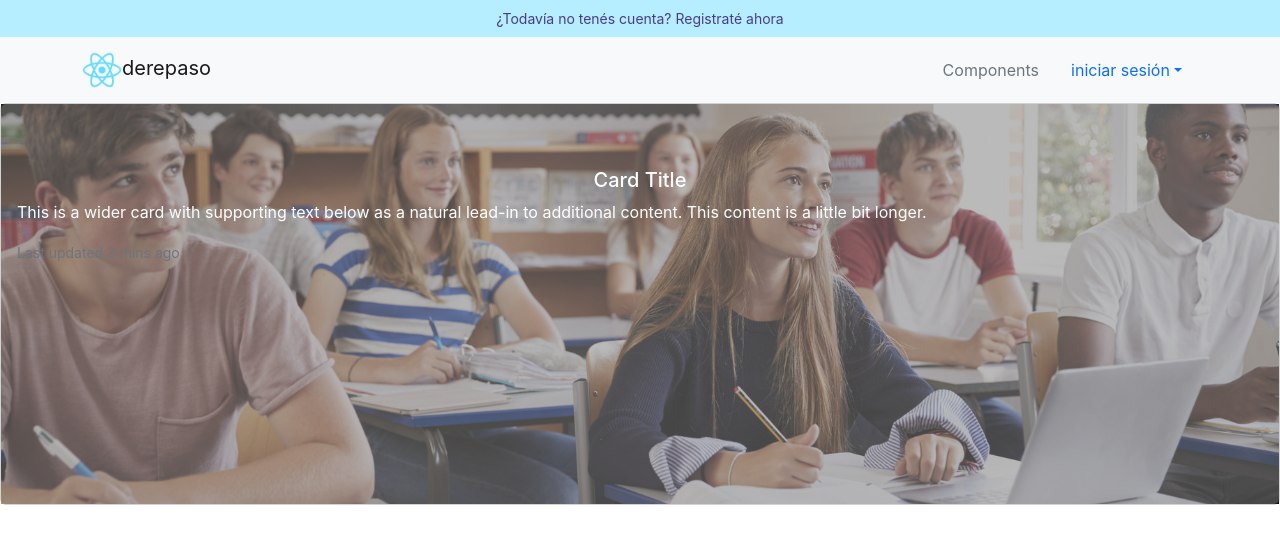
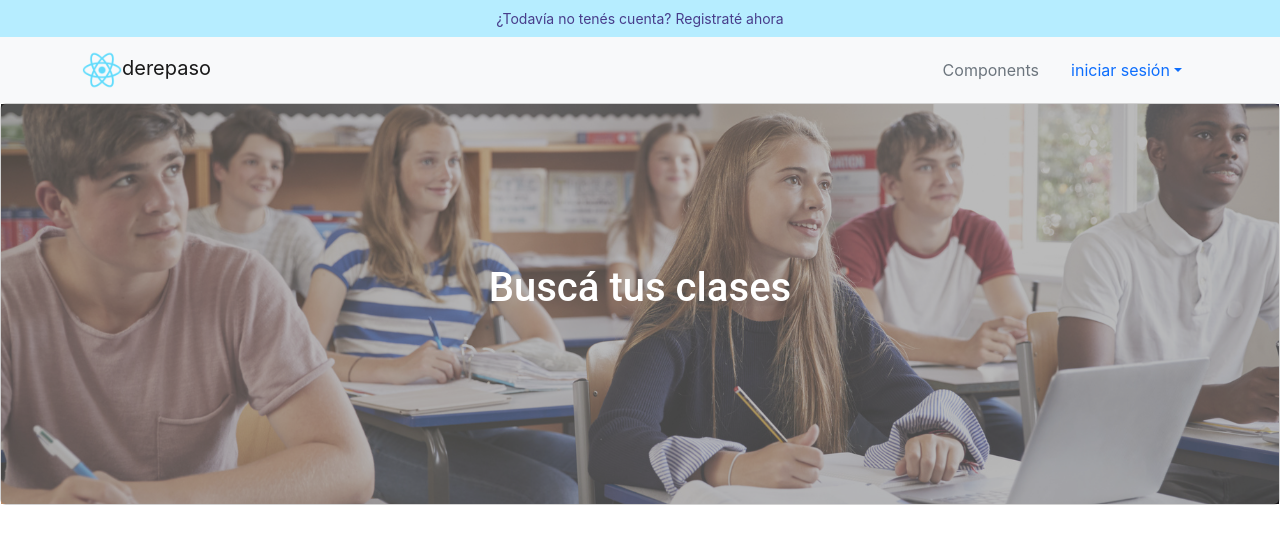
Before and after one commit to fedepelech/front-profesores-particulares, a React (Create React App) app: page / in a window 1280 px wide. Shown: the top 544 px of the page. Built offline with nearby package versions, Linux system fonts and the light colour scheme.

Commit message:
subo cambios en el home

```diff
--- a/src/components/banner/index.jsx
+++ b/src/components/banner/index.jsx
@@ -18,16 +18,8 @@
       />
       <CardImgOverlay className="overlay">
         <CardTitle tag="h5" className="card-title">
-          Card Title
+          Buscá tus clases
         </CardTitle>
-        <CardText>
-          This is a wider card with supporting text below as a natural lead-in to additional content. This content is a little bit longer.
-        </CardText>
-        <CardText>
-          <small className="text-muted">
-            Last updated 3 mins ago
-          </small>
-        </CardText>
       </CardImgOverlay>
     </Card>
   );
--- a/src/components/banner/styles.css
+++ b/src/components/banner/styles.css
@@ -2,6 +2,8 @@
     background-color: rgba(128, 128, 128, 0.527);
 }
 .card-title {
-    margin-top: 3rem;
+    margin-top: 9rem;
     text-align: center;
+    font-size: 40px;
+    font-family: 'Roboto';
 }
```
